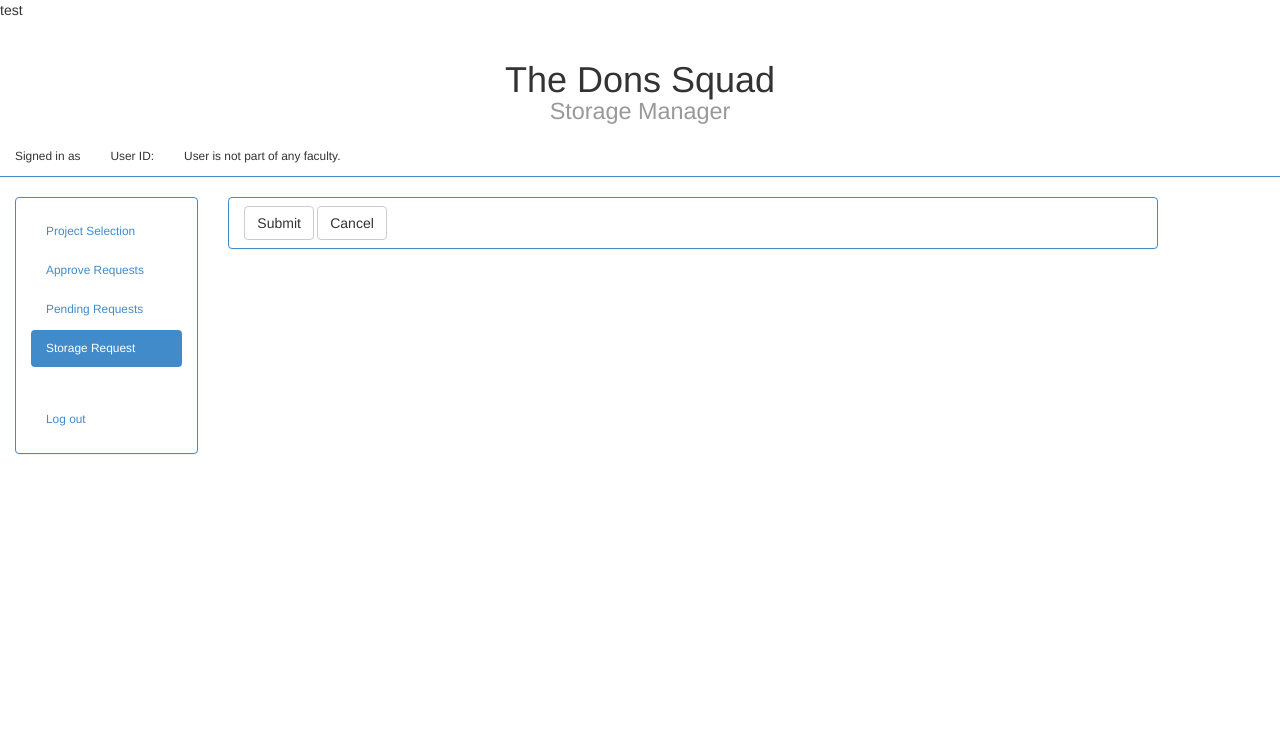
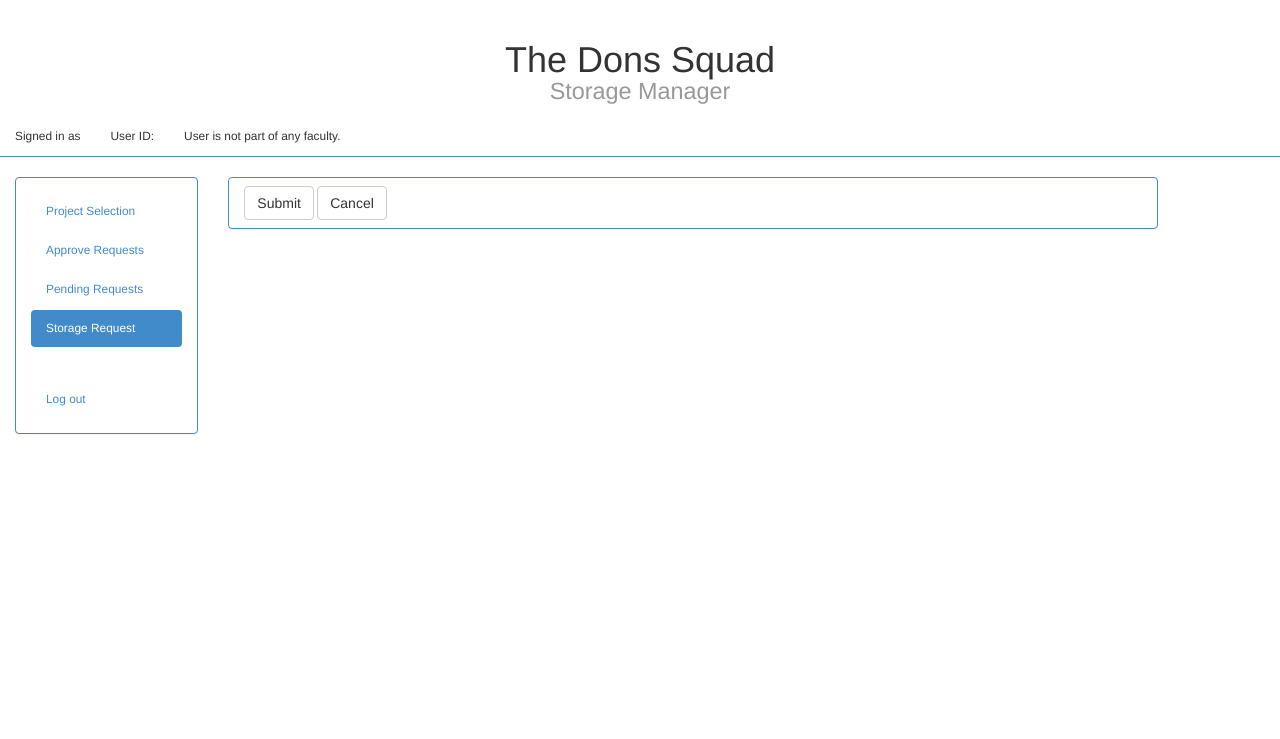
Before and after one commit to Chris112/PDM, a PHP site: page /StorageRequests.php in a window 1280 px wide. Shown: the top 739 px of the page. Run offline with PHP 8.4, Linux system fonts and the light colour scheme; data that the repository does not hold is empty; some libraries are stand-ins or nearby versions.

Commit message:
Storage Requests Page
Reverted test change

```diff
--- a/StorageRequests.php
+++ b/StorageRequests.php
@@ -22,8 +22,6 @@ $incAmount = $_POST["storageReq"];
 $dateOpened = mysqli_query($con, "SELECT NOW() as 'now'");
 $date = mysqli_fetch_array($dateOpened);
 $dateClosed = NULL;
-
-echo test;
 
 mysqli_close($con);
 ?>
```
